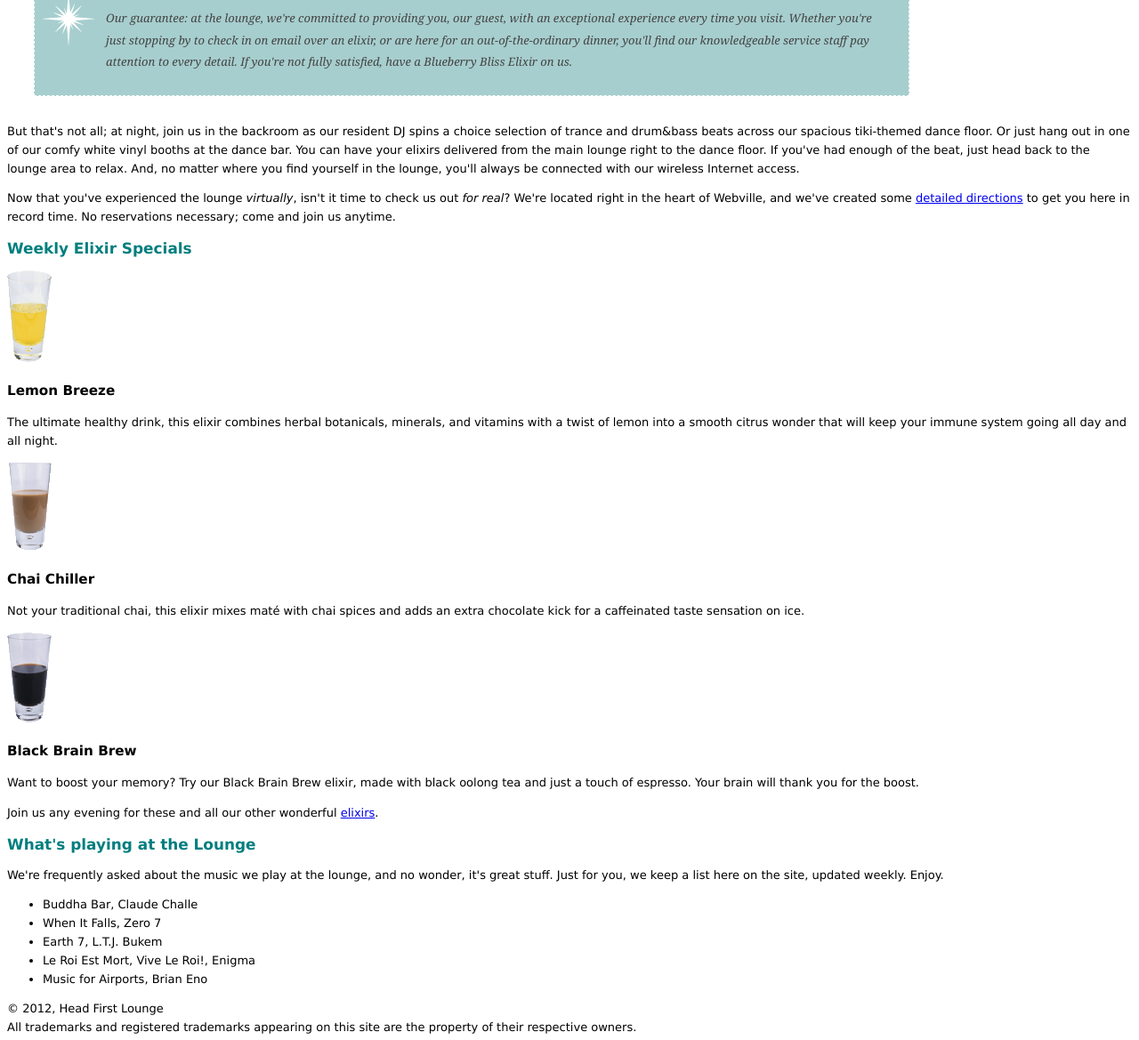
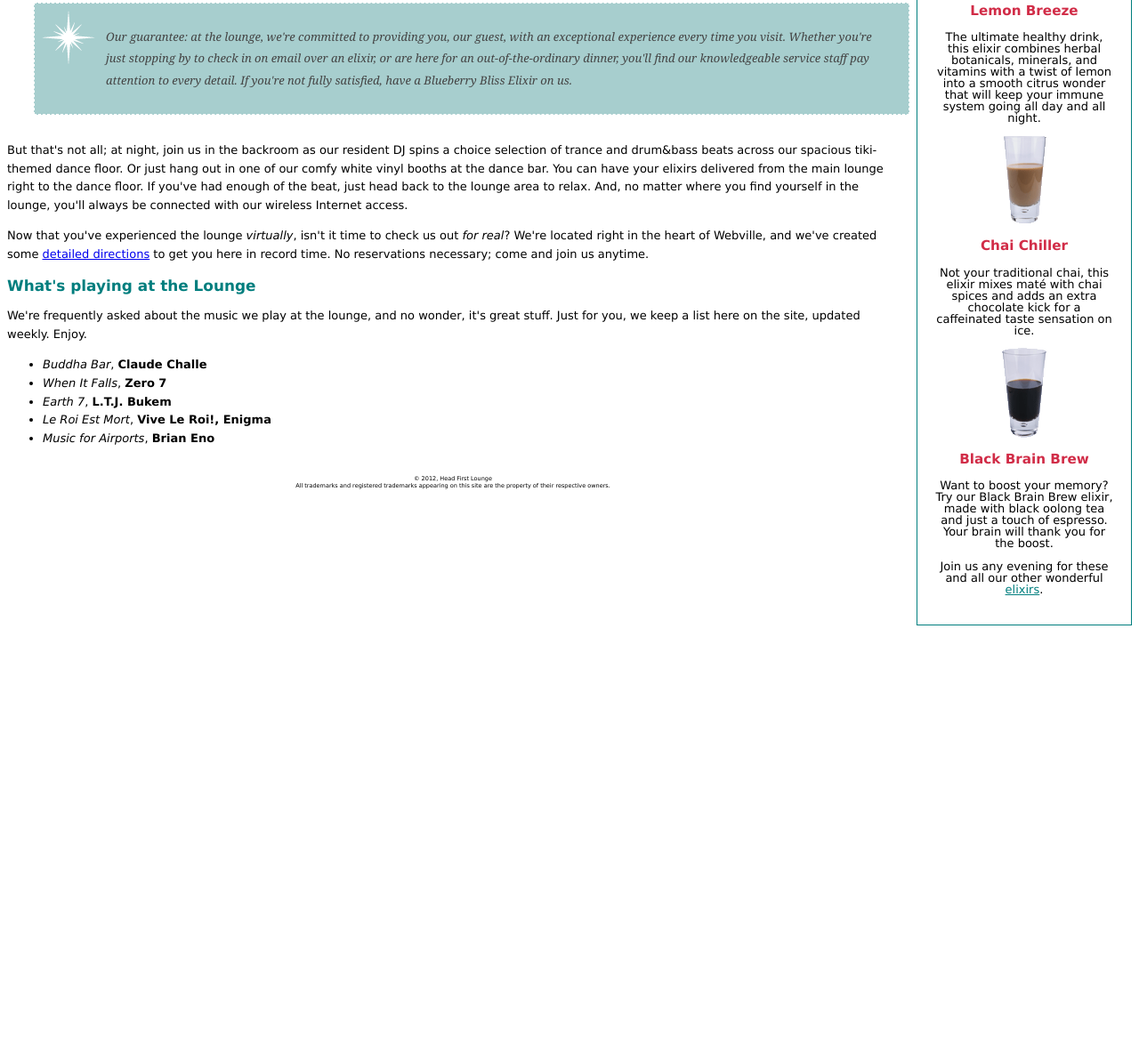
Before and after one commit to LugeKit/hf_frontend, a plain HTML site: page hf/chapter10/lounge/lounge.html in a window 1280 px wide. Shown: the part 408-1577 px from the top of the page at 89% size. After the commit the page ends 1111 px from the top, so only its background shows below. Drawn offline with Linux system fonts and the light colour scheme.

Commit message:
feat: chapter10

```diff
--- a/hf/chapter10/lounge/lounge.css
+++ b/hf/chapter10/lounge/lounge.css
@@ -33,3 +33,50 @@ h2 {
   background-repeat:   no-repeat;
   background-position: top left;
 }
+
+#elixir {
+    border: thin solid #007e7e;
+    width: 200px;
+    padding: 0px 20px 20px 20px;
+    margin-left: 20px;
+    text-align: center;
+    background: url(images/cocktail.gif) repeat-x;
+    line-height: 1;
+    float: right;
+}
+
+#elixir h2 {
+    color: black;
+}
+
+#elixir h3 {
+    color: #d12c47;
+}
+
+#footer {
+    font-size: 50%;
+    text-align: center;
+    line-height: normal;
+    margin-top: 30px;
+}
+
+.cd {
+    font-style: italic;
+}
+
+.artist {
+    font-weight: bold;
+}
+
+#elixir a:link {
+    color: #007e7e;
+}
+
+#elixir a:visited {
+    color: #333333;
+}
+
+#elixir a:hover {
+    color: #0d5353;
+    background: #f88396;
+}
--- a/hf/chapter10/lounge/lounge.html
+++ b/hf/chapter10/lounge/lounge.html
@@ -1,12 +1,54 @@
 <!DOCTYPE html>
 <html>
+
 <head>
     <meta charset="utf-8">
     <title>Head First Lounge</title>
     <link type="text/css" rel="stylesheet" href="lounge.css" media="screen">
 </head>
+
 <body>
     <p><img src="images/logo.gif" alt="Head First Lounge"></p>
+    <div id="elixir">
+        <h2>Weekly Elixir Specials</h2>
+        <p>
+            <img src="images/yellow.gif" alt="Lemon Breeze Elixir">
+        </p>
+        <h3>Lemon Breeze</h3>
+        <p>
+            The ultimate healthy drink, this elixir combines
+            herbal botanicals, minerals, and vitamins with
+            a twist of lemon into a smooth citrus wonder
+            that will keep your immune system going all
+            day and all night.
+        </p>
+
+        <p>
+            <img src="images/chai.gif" alt="Chai Chiller Elixir">
+        </p>
+        <h3>Chai Chiller</h3>
+        <p>
+            Not your traditional chai, this elixir mixes mat&eacute;
+            with chai spices and adds an extra chocolate kick for
+            a caffeinated taste sensation on ice.
+        </p>
+
+        <p>
+            <img src="images/black.gif" alt="Black Brain Brew Elixir">
+        </p>
+        <h3>Black Brain Brew</h3>
+        <p>
+            Want to boost your memory? Try our Black Brain Brew
+            elixir, made with black oolong tea and just a touch
+            of espresso. Your brain will thank you for the boost.
+        </p>
+
+        <p>
+            Join us any evening for these and all our
+            other wonderful
+            <a href="beverages/elixir.html" title="Head First Lounge Elixirs">elixirs</a>.
+        </p>
+    </div>
     <h1>Welcome to the Head First Lounge</h1>
     <p>
         The Head First Lounge is, no doubt, the biggest trendsetter in Webville.
@@ -48,51 +90,11 @@
         Now that you've experienced the lounge <em>virtually</em>, isn't
         it time to check us out <em>for real</em>? We're located right
         in the heart of Webville, and we've created some
-      <a href="about/directions.html"
-         title="Detailed Directions to the Lounge">detailed directions</a>
+        <a href="about/directions.html" title="Detailed Directions to the Lounge">detailed directions</a>
         to get you here in record time. No reservations necessary;
         come and join us anytime.
     </p>
 
-    <h2>Weekly Elixir Specials</h2>
-    <p>
-      <img src="images/yellow.gif" alt="Lemon Breeze Elixir">
-    </p>
-    <h3>Lemon Breeze</h3>
-    <p>
-      The ultimate healthy drink, this elixir combines
-      herbal botanicals, minerals, and vitamins with
-      a twist of lemon into a smooth citrus wonder
-      that will keep your immune system going all
-      day and all night.
-    </p>
-
-    <p>
-      <img src="images/chai.gif" alt="Chai Chiller Elixir">
-    </p>
-    <h3>Chai Chiller</h3>
-    <p>
-      Not your traditional chai, this elixir mixes mat&eacute;
-      with chai spices and adds an extra chocolate kick for
-      a caffeinated taste sensation on ice.
-    </p>
-
-    <p>
-      <img src="images/black.gif" alt="Black Brain Brew Elixir">
-    </p>
-    <h3>Black Brain Brew</h3>
-    <p>
-      Want to boost your memory?  Try our Black Brain Brew
-      elixir, made with black oolong tea and just a touch
-      of espresso.  Your brain will thank you for the boost.
-    </p>
-
-    <p>
-      Join us any evening for these and all our
-      other wonderful
-      <a href="beverages/elixir.html"
-         title="Head First Lounge Elixirs">elixirs</a>.
-    </p>
 
     <h2>What's playing at the Lounge</h2>
     <p>
@@ -101,17 +103,20 @@
         Enjoy.
     </p>
     <ul>
-      <li>Buddha Bar, Claude Challe</li>
-      <li>When It Falls, Zero 7</li>
-      <li>Earth 7, L.T.J. Bukem</li>
-      <li>Le Roi Est Mort, Vive Le Roi!, Enigma</li>
-      <li>Music for Airports, Brian Eno</li>
+        <li><span class="cd">Buddha Bar</span>, <span class="artist">Claude Challe</span></li>
+        <li><span class="cd">When It Falls</span>, <span class="artist">Zero 7</span></li>
+        <li><span class="cd">Earth 7</span>, <span class="artist">L.T.J. Bukem</span></li>
+        <li><span class="cd">Le Roi Est Mort</span>, <span class="artist">Vive Le Roi!, Enigma</span></li>
+        <li><span class="cd">Music for Airports</span>, <span class="artist">Brian Eno</span></li>
     </ul>
 
-    <p id="footer">
+    <div id="footer">
+        <p>
             &copy; 2012, Head First Lounge<br>
             All trademarks and registered trademarks appearing on this site are
             the property of their respective owners.
         </p>
+    </div>
 </body>
+
 </html>
```
Lines whose indentation alone changed are shown as unchanged.
